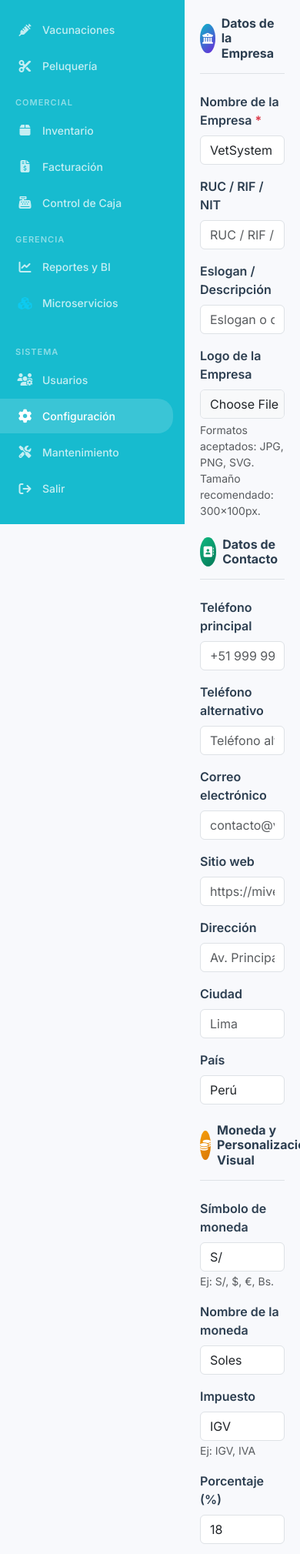
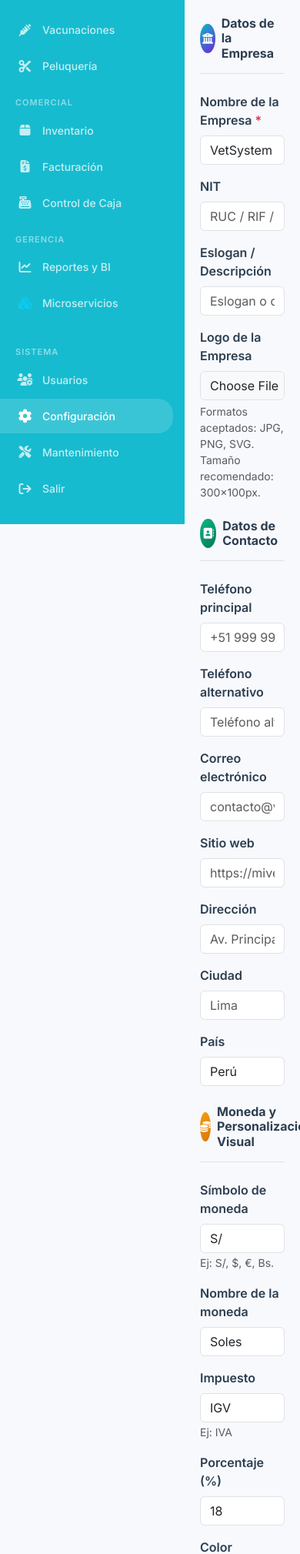
Before and after one commit to fernandoperezp3/sistema-veterinaria, a Django app: page /configuracion/ in a window 390 px wide; the page is wider, and only the part inside the window is pictured. Shown: the part 380-2399 px from the top of that part at 77% size. Run offline with Django 5.2, Linux system fonts and the light colour scheme; the visitor is signed in with stand-in values (Sample User, id 1); data comes from the database, SQL or seed files in the repository.

Commit message:
Adapta pantallas a Guatemala: DPI, NIT y quetzales
Co-Authored-By: Claude Opus 5.5 <noreply@anthropic.com>
Claude-Session: https://claude.ai/code/session_012asHi497b7EHXVrnawxSY5

```diff
--- a/templates/clientes/form.html
+++ b/templates/clientes/form.html
@@ -20,7 +20,7 @@
             {{ form.apellidos }}
           </div>
           <div class="col-md-6">
-            <label class="form-label fw-semibold">DNI / Documento <span class="text-danger">*</span></label>
+            <label class="form-label fw-semibold">DPI / Documento <span class="text-danger">*</span></label>
             {{ form.dni }}
           </div>
           <div class="col-md-6">
--- a/templates/clientes/mascota_form.html
+++ b/templates/clientes/mascota_form.html
@@ -14,7 +14,7 @@
                 </div>
                 <div>
                     <div class="fw-bold">{{ cliente.nombre_completo }}</div>
-                    <small class="text-muted">DNI: {{ cliente.dni }}</small>
+                    <small class="text-muted">DPI: {{ cliente.dni }}</small>
                 </div>
             </div>
             <form method="post" enctype="multipart/form-data" novalidate>
--- a/templates/configuracion/configuracion.html
+++ b/templates/configuracion/configuracion.html
@@ -88,7 +88,7 @@
                         {{ form.nombre_empresa }}
                     </div>
                     <div class="col-md-5">
-                        <label class="form-label fw-semibold">RUC / RIF / NIT</label>
+                        <label class="form-label fw-semibold">NIT</label>
                         {{ form.ruc }}
                     </div>
                     <div class="col-12">
@@ -175,7 +175,7 @@
                     <div class="col-md-3">
                         <label class="form-label fw-semibold">Impuesto</label>
                         {{ form.nombre_impuesto }}
-                        <small class="text-muted">Ej: IGV, IVA</small>
+                        <small class="text-muted">Ej: IVA</small>
                     </div>
                     <div class="col-md-3">
                         <label class="form-label fw-semibold">Porcentaje (%)</label>
--- a/templates/inventario/proveedor_form.html
+++ b/templates/inventario/proveedor_form.html
@@ -11,7 +11,7 @@
                 <div class="row g-3">
                     <div class="col-12"><label class="form-label fw-semibold">Nombre <span
                                 class="text-danger">*</span></label>{{ form.nombre }}</div>
-                    <div class="col-md-6"><label class="form-label fw-semibold">RUC</label>{{ form.ruc }}</div>
+                    <div class="col-md-6"><label class="form-label fw-semibold">NIT</label>{{ form.ruc }}</div>
                     <div class="col-md-6"><label class="form-label fw-semibold">Teléfono</label>{{ form.telefono }}
                     </div>
                     <div class="col-12"><label class="form-label fw-semibold">Email</label>{{ form.email }}</div>
--- a/templates/inventario/proveedores.html
+++ b/templates/inventario/proveedores.html
@@ -18,7 +18,7 @@
             <thead>
                 <tr style="background:#f8fafc;font-size:12px;text-transform:uppercase;color:#94a3b8;">
                     <th class="ps-3">Nombre</th>
-                    <th>RUC</th>
+                    <th>NIT</th>
                     <th>Teléfono</th>
                     <th>Email</th>
                     <th>Contacto</th>
```
